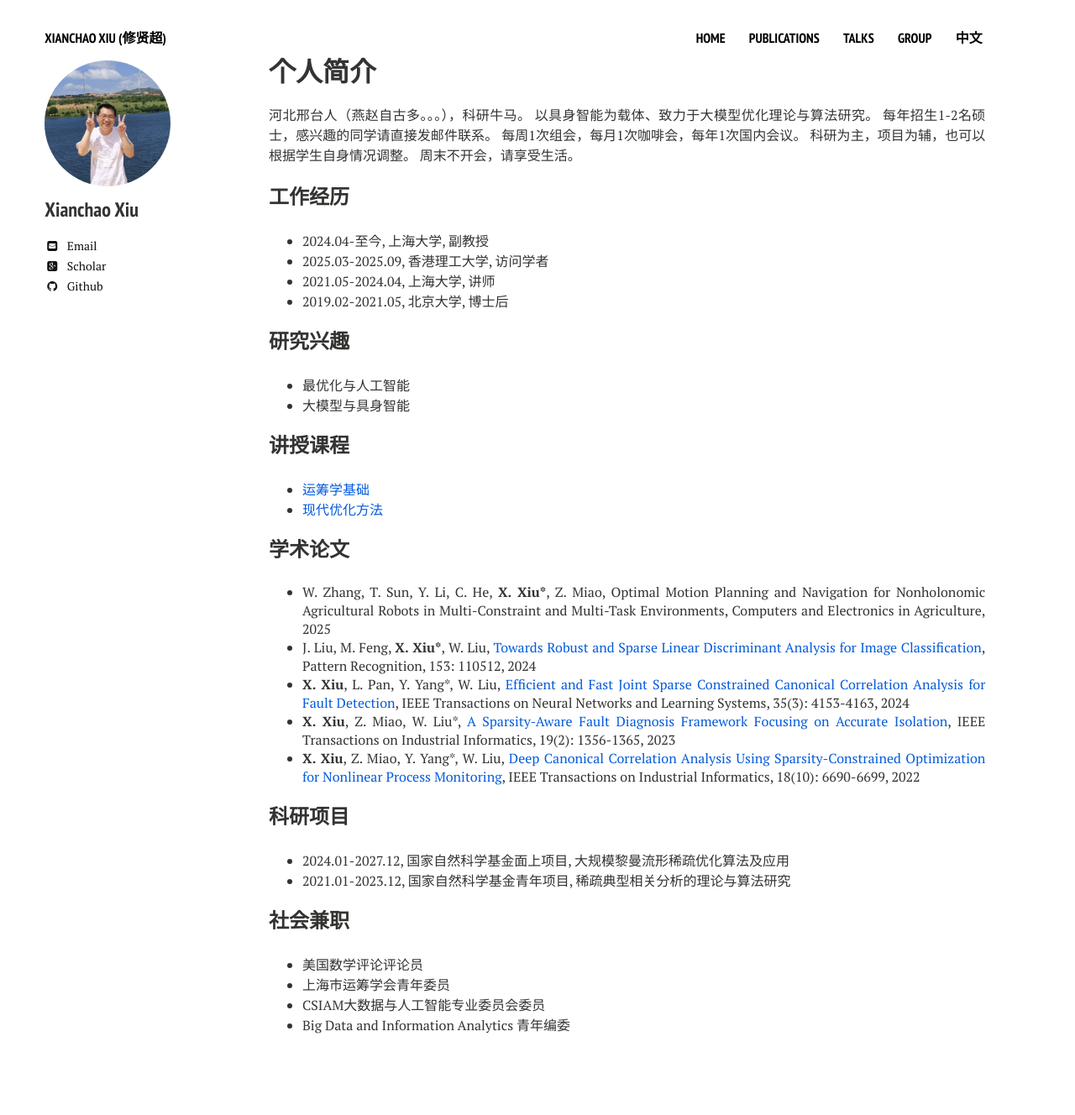
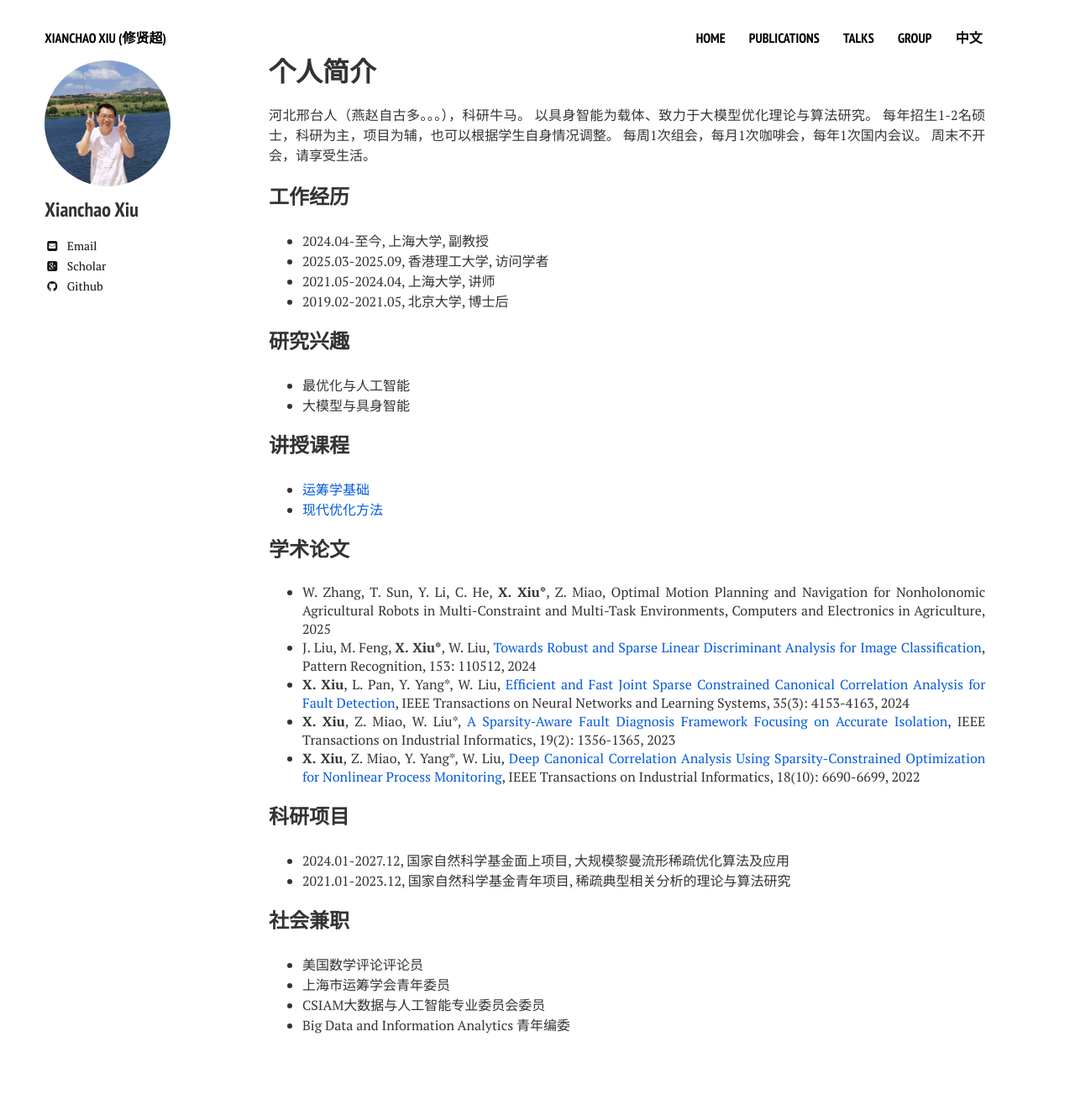
Before and after one commit to xianchaoxiu/xianchaoxiu.github.io, a Jekyll site: the page built from chinese/index.md, in a window 1280 px wide. Shown: the whole page at 84% size. Built offline with Jekyll 4.4.1, drawn with Linux system fonts in a browser that asks for light colours; nearby versions of some CDN libraries.

Commit message:
Update index.md

```diff
--- a/chinese/index.md
+++ b/chinese/index.md
@@ -9,10 +9,10 @@ share: false
 
 河北邢台人（燕赵自古多。。。），科研牛马。
 以具身智能为载体、致力于大模型优化理论与算法研究。
-每年招生1-2名硕士，感兴趣的同学请直接发邮件联系。
+每年招生1-2名硕士，科研为主，项目为辅，也可以根据学生自身情况调整。
 每周1次组会，每月1次咖啡会，每年1次国内会议。
-科研为主，项目为辅，也可以根据学生自身情况调整。
 周末不开会，请享受生活。
+
 
 ### 工作经历
 * 2024.04-至今, 上海大学, 副教授 <br>
```
